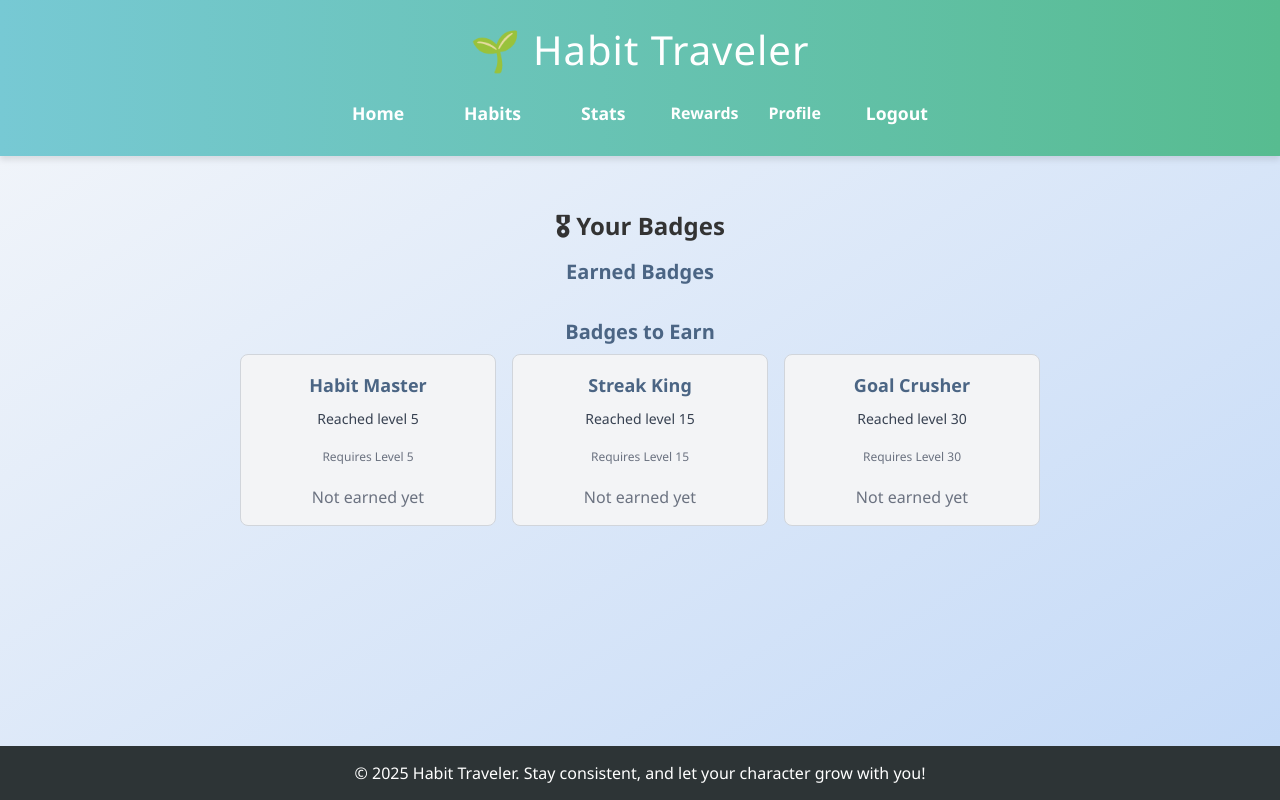
After one commit to VINCENTLIM716/MINI-IT-3-10, a Flask app: page /rewards in a window 1280 px wide. The commit adds this page. Run offline with Flask 3, Linux system fonts and the light colour scheme; a user stored in the database is signed in; some libraries are stand-ins or nearby versions.

Commit message:
update badges sys

```diff
--- a/app.py
+++ b/app.py
@@ -370,6 +370,9 @@
         xp_earned = 30
         leveled_up = add_xp_and_check_level(user, xp_earned)
 
+        # Award badges once after XP/level updated
+        check_and_award_badges(user)
+
         db.session.commit()
 
         flash(f'🎉 Habit completed! +{xp_earned} XP earned.')
@@ -377,6 +380,7 @@
             flash(f'🚀 You leveled up to Level {user.level}!')
 
     return redirect(url_for('habits'))
+
 
 @app.route('/delete_habit/<int:habit_id>', methods=['POST'])
 def delete_habit(habit_id):
@@ -395,30 +399,87 @@
 
     return redirect(url_for('habits'))
 
-@app.route('/seed_badges')
-def seed_badges():
-    if Badge.query.count() == 0:
-        badge_data = [
-            Badge(name="Habit Master", description="Reached level 5", level_required=5),
-            Badge(name="Streak King", description="Reached level 15", level_required=15),
-            Badge(name="Goal Crusher", description="Reached level 30", level_required=30),
-        ]
-        db.session.bulk_save_objects(badge_data)
-        db.session.commit()
-        return "🎉 Badges seeded!"
-    else:
-        return "Badges already exist."
+
+@app.route('/rewards')
+def rewards():
+    if 'user_id' not in session:
+        return redirect(url_for('login'))
+
+    user_id = session['user_id']
+    user = User.query.get(user_id)
+
+    all_badges = Badge.query.all()
+    earned_badge_ids = {ub.badge_id for ub in user.user_badges}
+
+    return render_template('rewards.html', all_badges=all_badges, earned_badge_ids=earned_badge_ids)
+
 
 def check_and_award_badges(user):
     earned_badge_ids = {ub.badge_id for ub in user.user_badges}
-
+    earned_badge_names = {ub.badge.name for ub in user.user_badges}
     available_badges = Badge.query.all()
 
+    # Award badges based on level
     for badge in available_badges:
-        if user.level >= badge.level_required and badge.id not in earned_badge_ids:
-            new_award = UserBadge(user_id=user.id, badge_id=badge.id)
-            db.session.add(new_award)
+        if badge.level_required and user.level >= badge.level_required and badge.id not in earned_badge_ids:
+            db.session.add(UserBadge(user_id=user.id, badge_id=badge.id))
             flash(f"🏅 You earned a new badge: {badge.name}!")
+
+    # First Step badge - if user completed any habit but does not have this badge yet
+    if "First Step" not in earned_badge_names:
+        has_completed_any = HabitCompletion.query.filter_by(user_id=user.id).first()
+        if has_completed_any:
+            first_step_badge = next((b for b in available_badges if b.name == "First Step"), None)
+            if first_step_badge and first_step_badge.id not in earned_badge_ids:
+                db.session.add(UserBadge(user_id=user.id, badge_id=first_step_badge.id))
+                flash("🏅 You earned a new badge: First Step!")
+
+    # Consistent Starter badge - 3-day streak
+    if "Consistent Starter" not in earned_badge_names:
+        today = date.today()
+        three_days_ago = today - timedelta(days=2)
+        recent_completions = HabitCompletion.query.filter(
+            HabitCompletion.user_id == user.id,
+            HabitCompletion.date >= three_days_ago
+        ).all()
+        unique_days = {c.date for c in recent_completions}
+        if len(unique_days) >= 3:
+            starter_badge = next((b for b in available_badges if b.name == "Consistent Starter"), None)
+            if starter_badge and starter_badge.id not in earned_badge_ids:
+                db.session.add(UserBadge(user_id=user.id, badge_id=starter_badge.id))
+                flash("🏅 You earned a new badge: Consistent Starter!")
+
+
+def xp_for_next_level(level):
+    return 100 + (level - 1) * 50
+
+
+def add_xp_and_check_level(user, amount):
+    user.xp += amount
+    leveled_up = False
+
+    while user.xp >= xp_for_next_level(user.level):
+        user.xp -= xp_for_next_level(user.level)
+        user.level += 1
+        leveled_up = True
+
+    return leveled_up
+
+
+@app.route('/seed_badges')
+def seed_badges():
+    badge_data = [
+        Badge(name="First Step", description="Completed your first habit", level_required=1),
+        Badge(name="Consistent Starter", description="Maintained a 3-day streak", level_required=2),
+        Badge(name="Level Up!", description="Reached level 2", level_required=2),
+        Badge(name="Habit Master", description="Reached level 5", level_required=5),
+        Badge(name="Streak King", description="Reached level 15", level_required=15),
+        Badge(name="Goal Crusher", description="Reached level 30", level_required=30),
+    ]
+    db.session.bulk_save_objects(badge_data)
+    db.session.commit()
+    return "🎉 6 Badges seeded!"
+
 
 def xp_for_next_level(level):
     return 100 + (level - 1) * 50
@@ -445,7 +506,6 @@
             db.session.add(new_award)
             flash(f"🏅 You earned a new badge: {badge.name}!")
 
-
 @app.route('/profile')
 def profile():
     if 'user_id' not in session:
@@ -456,25 +516,44 @@
 
     if user:
         total_habits = Habit.query.filter_by(user_id=user_id).count()
+        habit_completions = HabitCompletion.query.filter_by(user_id=user_id).order_by(HabitCompletion.date).all()
 
-        habit_completions = HabitCompletion.query.filter_by(user_id=user_id).all()
         streaks = {}
+        previous_dates = {}
+
         for completion in habit_completions:
             habit_id = completion.habit_id
+            current_date = completion.date
+
             if habit_id not in streaks:
                 streaks[habit_id] = 1
+                previous_dates[habit_id] = current_date
             else:
-                streaks[habit_id] += 1
+                if (current_date - previous_dates[habit_id]).days == 1:
+                    streaks[habit_id] += 1
+                else:
+                    streaks[habit_id] = 1
+                previous_dates[habit_id] = current_date
 
         max_streak = max(streaks.values(), default=0)
+
+        # Create a unique badges list locally for the template
+        unique_badges = {}
+        for user_badge in user.user_badges:
+            if user_badge.badge_id not in unique_badges:
+                unique_badges[user_badge.badge_id] = user_badge
+        unique_user_badges = list(unique_badges.values())
 
         return render_template('profile.html',
                                user=user,
                                total_habits=total_habits,
-                               max_streak=max_streak)
+                               max_streak=max_streak,
+                               unique_user_badges=unique_user_badges)  # pass deduped badges separately
+
     else:
         flash("User not found.")
         return redirect(url_for('index'))
+
 
 @app.route('/edit_profile', methods=['GET', 'POST'])
 def edit_profile():
--- a/templates/base.html
+++ b/templates/base.html
@@ -19,6 +19,7 @@
                 <li><a href="{{ url_for('index') }}">Home</a></li>
                 <li><a href="{{ url_for('habits') }}">Habits</a></li>
                 <li><a href="{{ url_for('stats') }}">Stats</a></li>
+                <a href="{{ url_for('rewards') }}">Rewards</a>
                 <a href="{{ url_for('profile') }}">Profile</a>
                 {% if session.get('user_id') %}
                 <li><a href="{{ url_for('logout') }}">Logout</a></li>
--- /dev/null
+++ b/templates/rewards.html
@@ -0,0 +1,35 @@
+{% extends "base.html" %}
+
+{% block content %}
+<div class="container mx-auto px-4 py-6">
+    <h1 class="text-2xl font-bold mb-4">🎖 Your Badges</h1>
+
+    <h2 class="text-xl font-semibold mb-2">Earned Badges</h2>
+    <div class="flex flex-wrap gap-4 mb-6">
+        {% for badge in all_badges %}
+            {% if badge.id in earned_badge_ids %}
+            <div class="w-64 p-4 border rounded-lg bg-green-100 border-green-500">
+                <h2 class="text-lg font-semibold">{{ badge.name }}</h2>
+                <p class="text-sm text-gray-700">{{ badge.description }}</p>
+                <p class="text-xs text-gray-500">Requires Level {{ badge.level_required }}</p>
+                <span class="text-green-700 font-bold">✅ Earned</span>
+            </div>
+            {% endif %}
+        {% endfor %}
+    </div>
+
+    <h2 class="text-xl font-semibold mb-2">Badges to Earn</h2>
+    <div class="flex flex-wrap gap-4">
+        {% for badge in all_badges %}
+            {% if badge.id not in earned_badge_ids %}
+            <div class="w-64 p-4 border rounded-lg bg-gray-100 border-gray-300">
+                <h2 class="text-lg font-semibold">{{ badge.name }}</h2>
+                <p class="text-sm text-gray-700">{{ badge.description }}</p>
+                <p class="text-xs text-gray-500">Requires Level {{ badge.level_required }}</p>
+                <span class="text-gray-500">Not earned yet</span>
+            </div>
+            {% endif %}
+        {% endfor %}
+    </div>
+</div>
+{% endblock %}
```
Also changed, not shown: migrations/versions/4f27d83b87f8_add_icon_to_badge.py (added, +32 -0 lines), migrations/versions/8ffebdfa9f1f_upgrade.py (added, +38 -0 lines), migrations/versions/d540fefd54e1_upgrade.py (added, +32 -0 lines), templates/profile.html (+3 -5 lines), instance/users.db.
